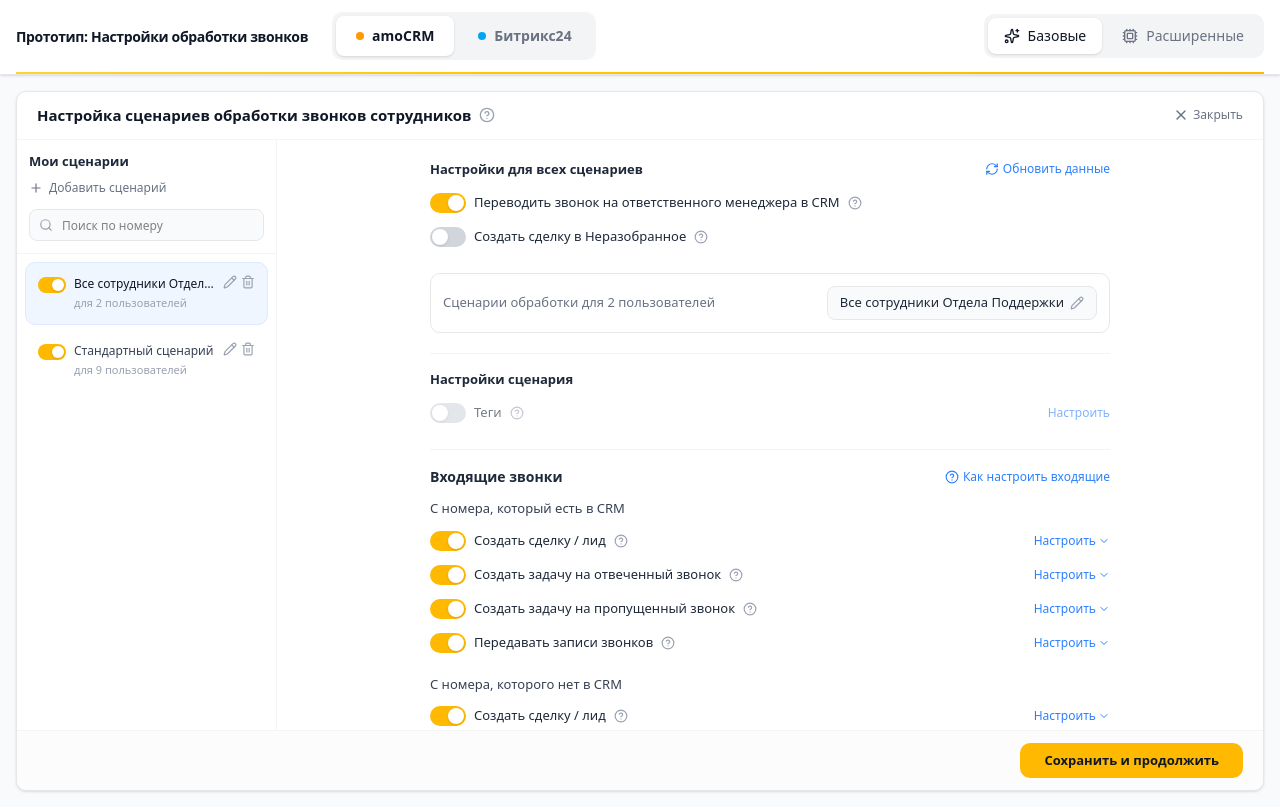
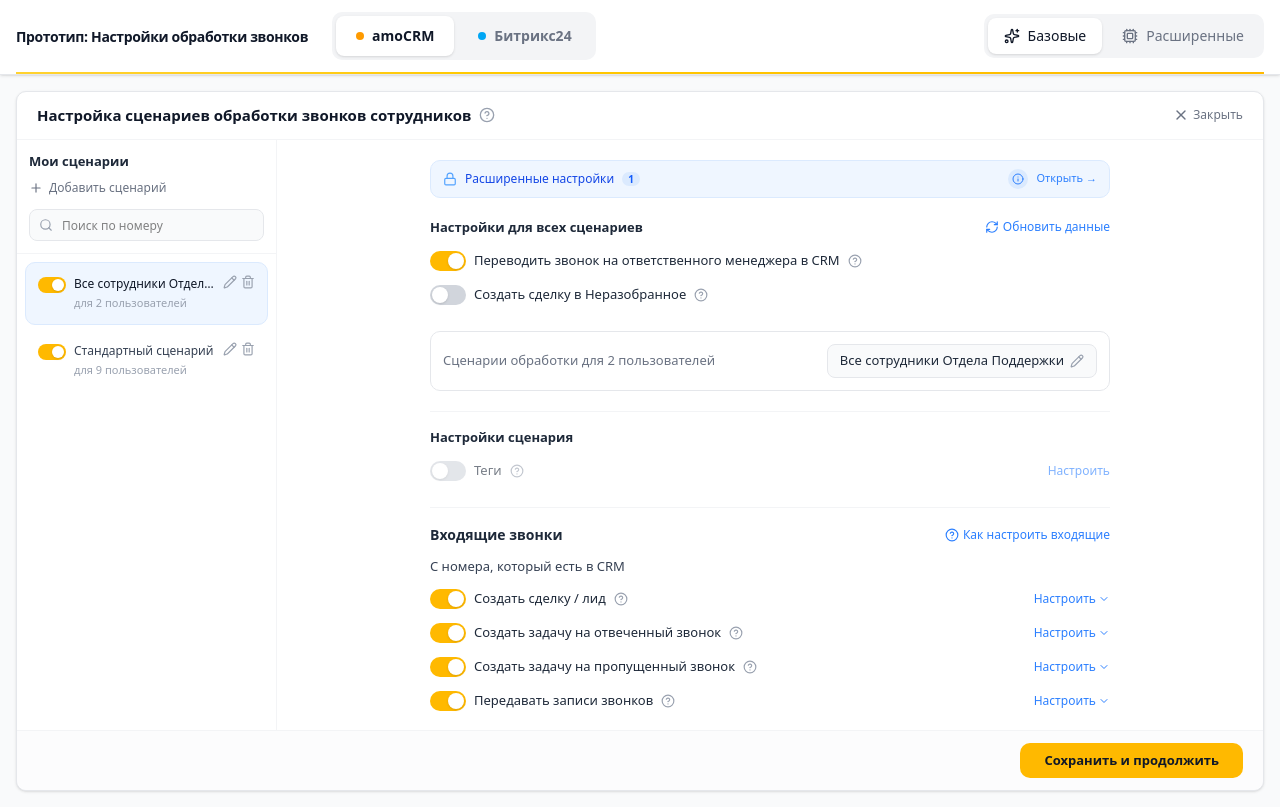
Before and after one commit to Zuhlon/Standart-Profi-Settings, a Next.js app: page / in a window 1280 px wide. Built offline with nearby package versions, Linux system fonts and the light colour scheme.

Commit message:
001cbf08-87c9-42fb-a135-b6e7463281fe

```diff
--- a/src/components/prototype/AmoCRM.tsx
+++ b/src/components/prototype/AmoCRM.tsx
@@ -257,6 +257,9 @@ export function AmoCRMPrototype() {
         {/* Main content */}
         <div className="flex-1 overflow-y-auto">
           <div className="max-w-[720px] mx-auto p-5 space-y-5">
+            {/* Extended settings info block — top */}
+            <LockedExtendedBlock crm="amocrm" scenarioId={selectedScenario.id} />
+
             {/* Global settings */}
             <div>
               <div className="flex items-center justify-between mb-2">
@@ -320,10 +323,7 @@ export function AmoCRMPrototype() {
               />
             </div>
 
-            {/* Single unified locked block for Basic mode */}
-            <div className="border-t border-gray-100 pt-4">
-              <LockedExtendedBlock crm="amocrm" scenarioId={selectedScenario.id} />
-            </div>
+
           </div>
         </div>
       </div>
--- a/src/components/prototype/Bitrix24.tsx
+++ b/src/components/prototype/Bitrix24.tsx
@@ -261,6 +261,9 @@ export function Bitrix24Prototype() {
         {/* Main content */}
         <div className="flex-1 overflow-y-auto">
           <div className="max-w-[720px] mx-auto p-5 space-y-5">
+            {/* Extended settings info block — top */}
+            <LockedExtendedBlock crm="bitrix24" scenarioId={selectedScenario.id} />
+
             {/* Global settings */}
             <div>
               <div className="flex items-center justify-between mb-2">
@@ -321,10 +324,7 @@ export function Bitrix24Prototype() {
               />
             </div>
 
-            {/* Single unified locked block for Basic mode */}
-            <div className="border-t border-gray-100 pt-4">
-              <LockedExtendedBlock crm="bitrix24" scenarioId={selectedScenario.id} />
-            </div>
+
           </div>
         </div>
       </div>
--- a/src/components/prototype/CrmToggle.tsx
+++ b/src/components/prototype/CrmToggle.tsx
@@ -1,10 +1,10 @@
 'use client';
 
 import { cn } from '@/lib/utils';
-import { CircleHelp, ChevronDown, Lock, ChevronRight } from 'lucide-react';
+import { CircleHelp, ChevronDown, Lock, ChevronRight, Info } from 'lucide-react';
 import type { ToggleSetting } from '@/store/prototype-store';
 import { usePrototypeStore, type CrmType } from '@/store/prototype-store';
-import { useState } from 'react';
+import { useState, useRef, useEffect } from 'react';
 
 interface CrmToggleProps {
   setting: ToggleSetting;
@@ -53,7 +53,19 @@ interface LockedExtendedBlockProps {
 
 export function LockedExtendedBlock({ crm, scenarioId }: LockedExtendedBlockProps) {
   const { activeMode, setMode, getExtendedConfiguredToggles } = usePrototypeStore();
-  const [expanded, setExpanded] = useState(false);
+  const [showTooltip, setShowTooltip] = useState(false);
+  const tooltipRef = useRef<HTMLDivElement>(null);
+
+  useEffect(() => {
+    if (!showTooltip) return;
+    const handleClickOutside = (e: MouseEvent) => {
+      if (tooltipRef.current && !tooltipRef.current.contains(e.target as Node)) {
+        setShowTooltip(false);
+      }
+    };
+    document.addEventListener('mousedown', handleClickOutside);
+    return () => document.removeEventListener('mousedown', handleClickOutside);
+  }, [showTooltip]);
 
   if (activeMode !== 'basic') return null;
 
@@ -61,61 +73,68 @@ export function LockedExtendedBlock({ crm, scenarioId }: LockedExtendedBlockProp
   const globalExtended = crm === 'amocrm'
     ? usePrototypeStore.getState().amocrmGlobal.filter((g) => g.mode === 'extended')
     : usePrototypeStore.getState().bitrix24Global.filter((g) => g.mode === 'extended');
-  const globalEnabledCount = globalExtended.filter((g) => g.enabled).length;
 
   const enabledItems = extendedToggles.filter((t) => t.enabled);
-  const totalEnabled = enabledItems.length + globalEnabledCount;
+  const globalEnabledItems = globalExtended.filter((g) => g.enabled);
+  const totalEnabled = enabledItems.length + globalEnabledItems.length;
+
+  const allItems = [
+    ...globalEnabledItems.map((g) => g.label),
+    ...enabledItems.map((t) => t.label),
+  ];
 
   if (totalEnabled === 0) return null;
 
   return (
-    <div className="bg-gray-50 border border-gray-200 rounded-lg overflow-hidden">
-      {/* Header — always compact */}
-      <button
-        onClick={() => setExpanded(!expanded)}
-        className="w-full flex items-center justify-between px-3 py-2 cursor-pointer hover:bg-gray-100/60 transition-colors"
-      >
+    <div className="relative" ref={tooltipRef}>
+      <div className="bg-blue-50 border border-blue-100 rounded-lg px-3 py-2 flex items-center justify-between">
         <div className="flex items-center gap-2">
-          <Lock className="w-3.5 h-3.5 text-gray-400" />
-          <span className="text-[12px] font-medium text-gray-600">
+          <Lock className="w-3.5 h-3.5 text-blue-400" />
+          <span className="text-[12px] font-medium text-blue-700">
             Расширенные настройки
           </span>
-          <span className="bg-amber-100 text-amber-700 text-[10px] font-semibold px-1.5 py-0.5 rounded-full leading-none">
-            {totalEnabled}
-          </span>
+          {totalEnabled > 0 && (
+            <span className="bg-blue-100 text-blue-600 text-[10px] font-semibold px-1.5 py-0.5 rounded-full leading-none">
+              {totalEnabled}
+            </span>
+          )}
         </div>
         <div className="flex items-center gap-2">
-          <span
-            onClick={(e) => { e.stopPropagation(); setMode('extended'); }}
+          {/* Info icon with tooltip */}
+          <button
+            onClick={(e) => { e.stopPropagation(); setShowTooltip(!showTooltip); }}
+            className="w-5 h-5 rounded-full bg-blue-100 hover:bg-blue-200 flex items-center justify-center transition-colors cursor-pointer"
+          >
+            <Info className="w-3 h-3 text-blue-500" />
+          </button>
+          <button
+            onClick={() => setMode('extended')}
             className="text-[11px] text-blue-500 hover:text-blue-600 font-medium cursor-pointer"
           >
             Открыть →
-          </span>
-          <ChevronRight className={cn(
-            'w-3.5 h-3.5 text-gray-400 transition-transform',
-            expanded && 'rotate-90'
-          )} />
+          </button>
         </div>
-      </button>
+      </div>
 
-      {/* Expanded list — compact */}
-      {expanded && (
-        <div className="px-3 pb-2 border-t border-gray-200/60">
-          <div className="pt-1.5 space-y-0.5">
-            {enabledItems.map((item) => (
-              <div key={item.label} className="flex items-center gap-2">
+      {/* Tooltip */}
+      {showTooltip && (
+        <div className="absolute left-0 top-full mt-1.5 z-50 bg-white border border-gray-200 rounded-lg shadow-lg w-[300px] p-3">
+          <p className="text-[11px] font-semibold text-gray-700 mb-2">Настроено в Расширенных:</p>
+          <div className="space-y-1">
+            {allItems.map((label) => (
+              <div key={label} className="flex items-center gap-2">
                 <div className="w-1.5 h-1.5 rounded-full bg-amber-400 shrink-0" />
-                <span className="text-[11px] text-gray-500 truncate">{item.label}</span>
+                <span className="text-[11px] text-gray-600">{label}</span>
               </div>
             ))}
-            {globalEnabledCount > 0 && globalExtended.map((g) => (
-              g.enabled && (
-                <div key={g.id} className="flex items-center gap-2">
-                  <div className="w-1.5 h-1.5 rounded-full bg-amber-400 shrink-0" />
-                  <span className="text-[11px] text-gray-500 truncate">{g.label}</span>
-                </div>
-              )
-            ))}
+          </div>
+          <div className="mt-2 pt-2 border-t border-gray-100">
+            <button
+              onClick={() => { setShowTooltip(false); setMode('extended'); }}
+              className="text-[11px] text-blue-500 hover:text-blue-600 font-medium cursor-pointer"
+            >
+              Перейти к редактированию →
+            </button>
           </div>
         </div>
       )}
```
